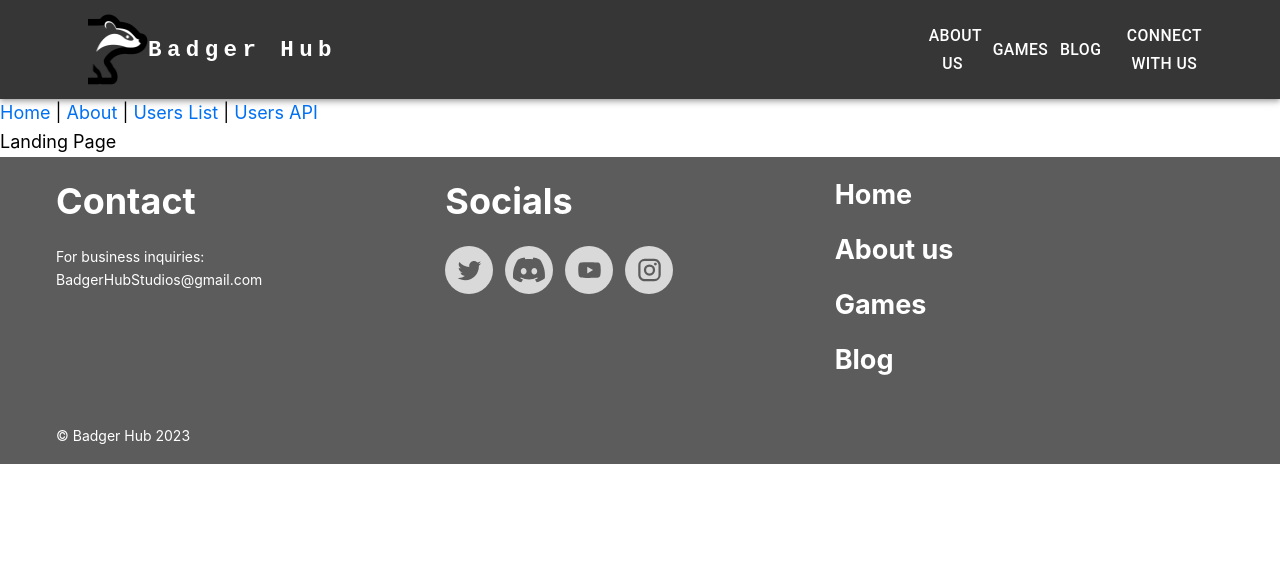
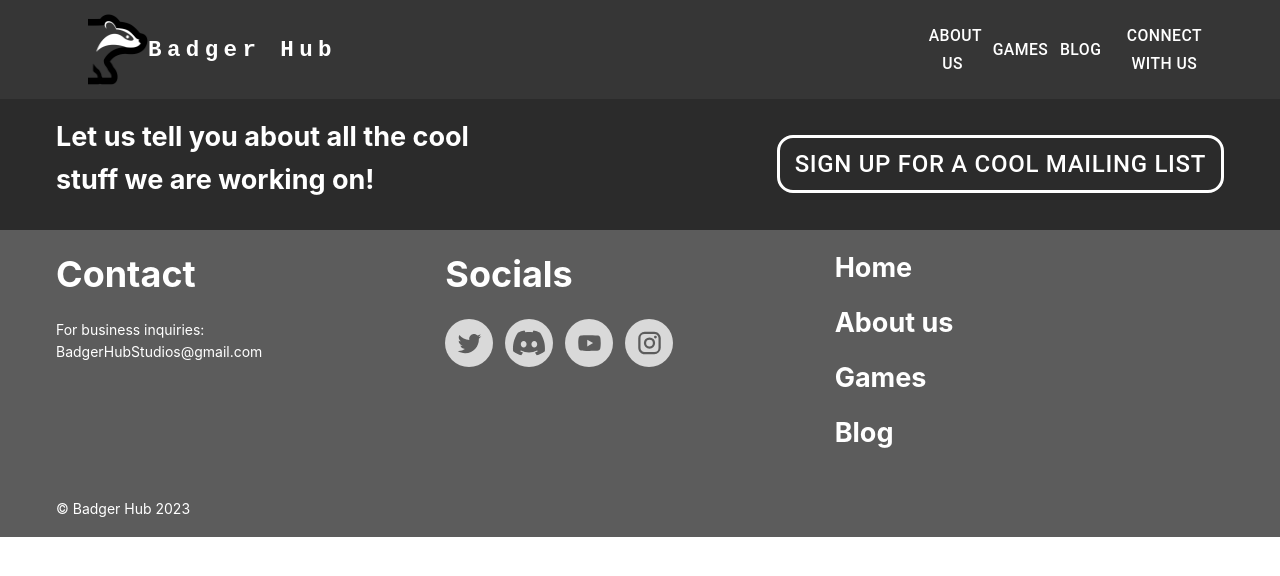
Before and after one commit to joeSzaf/badger-hub, a Next.js app: page / in a window 1280 px wide. Shown: the top 576 px of the page. Built offline with nearby package versions, Linux system fonts and the light colour scheme.

Commit message:
add mailing list section to landing page

```diff
--- a/components/Footer/Footer.style.tsx
+++ b/components/Footer/Footer.style.tsx
@@ -5,7 +5,7 @@ export const FooterWrapper = styled.footer`
   display: flex;
   justify-content: center;
 
-  .footerContent {
+  .sectionContent {
     max-width: 1200px;
     padding: 16px;
     flex-grow: 100;
--- a/components/Footer/Footer.tsx
+++ b/components/Footer/Footer.tsx
@@ -12,7 +12,7 @@ import DiscordIcon from '../../public/icons/DiscordIcon.svg';
 const Footer = () => {
   return (
     <FooterWrapper>
-      <div className='footerContent'>
+      <div className='sectionContent'>
         <FooterSections>
           <FooterSection>
             <h1>Contact</h1>
--- a/components/Layout/Layout.tsx
+++ b/components/Layout/Layout.tsx
@@ -16,14 +16,7 @@ const Layout = ({ children, title = 'This is the default title' }: Props) => (
       <meta charSet='utf-8' />
       <meta name='viewport' content='initial-scale=1.0, width=device-width' />
     </Head>
-    <Header></Header>
-    <header>
-      <nav>
-        <Link href='/'>Home</Link> | <Link href='/about'>About</Link> |{' '}
-        <Link href='/users'>Users List</Link> |{' '}
-        <a href='/api/users'>Users API</a>
-      </nav>
-    </header>
+    <Header />
     {children}
     <Footer />
   </div>
--- /dev/null
+++ b/components/MailingListSection/MailingListSection.style.tsx
@@ -0,0 +1,45 @@
+import styled from '@emotion/styled';
+
+export const MailingListWrapper = styled.footer`
+  background-color: #2b2b2b;
+  color: white;
+  display: flex;
+  justify-content: center;
+
+  .sectionContent {
+    align-items: center;
+    display: flex;
+    flex-grow: 100;
+    justify-content: space-between;
+    max-width: 1200px;
+    padding: 16px;
+
+    .MuiButtonBase-root {
+      border-radius: 16px;
+      border: 3px solid white;
+      color: white;
+      height: auto;
+      font-size: 24px;
+
+      :hover {
+        background-color: #474747;
+      }
+    }
+
+    @media screen and (max-width: 950px) {
+      text-align: center;
+      flex-direction: column;
+      justify-content: center;
+      gap: 32px;
+
+      h1,
+      h2 {
+        width: 100%;
+      }
+    }
+  }
+
+  h2 {
+    width: 450px;
+  }
+`;
--- /dev/null
+++ b/components/MailingListSection/MailingListSection.tsx
@@ -0,0 +1,15 @@
+import { Button } from '@mui/material';
+import { MailingListWrapper } from './MailingListSection.style';
+
+const MailingListSection = () => {
+  return (
+    <MailingListWrapper>
+      <div className='sectionContent'>
+        <h2>Let us tell you about all the cool stuff we are working on!</h2>
+        <Button variant='outlined'>Sign up for a cool mailing list</Button>
+      </div>
+    </MailingListWrapper>
+  );
+};
+
+export default MailingListSection;
--- a/components/_Pages/LandingPage/LandingPage.tsx
+++ b/components/_Pages/LandingPage/LandingPage.tsx
@@ -1,5 +1,7 @@
+import MailingListSection from '../../MailingListSection/MailingListSection';
+
 const LandingPage = () => {
-  return <div>Landing Page</div>;
+  return <MailingListSection></MailingListSection>;
 };
 
 export default LandingPage;
```
